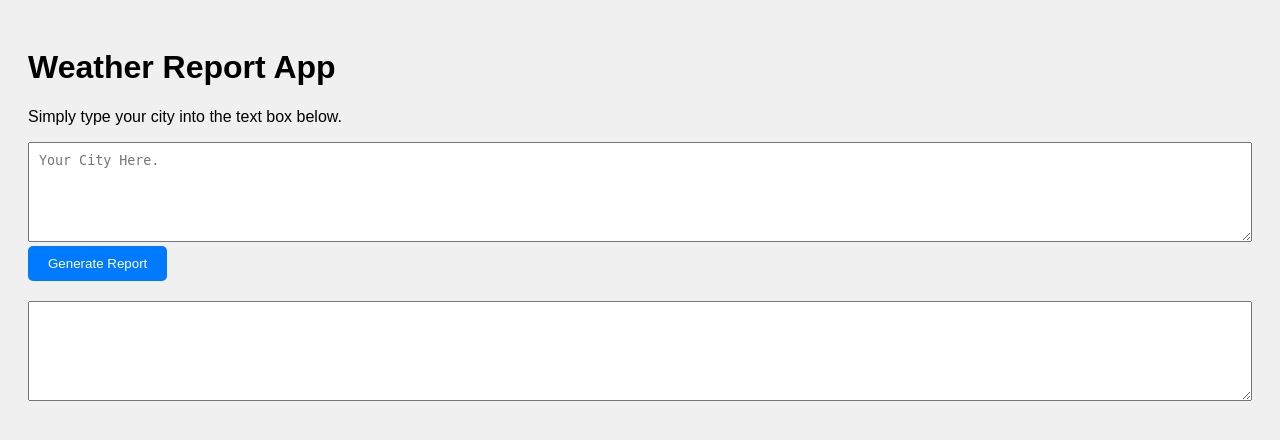
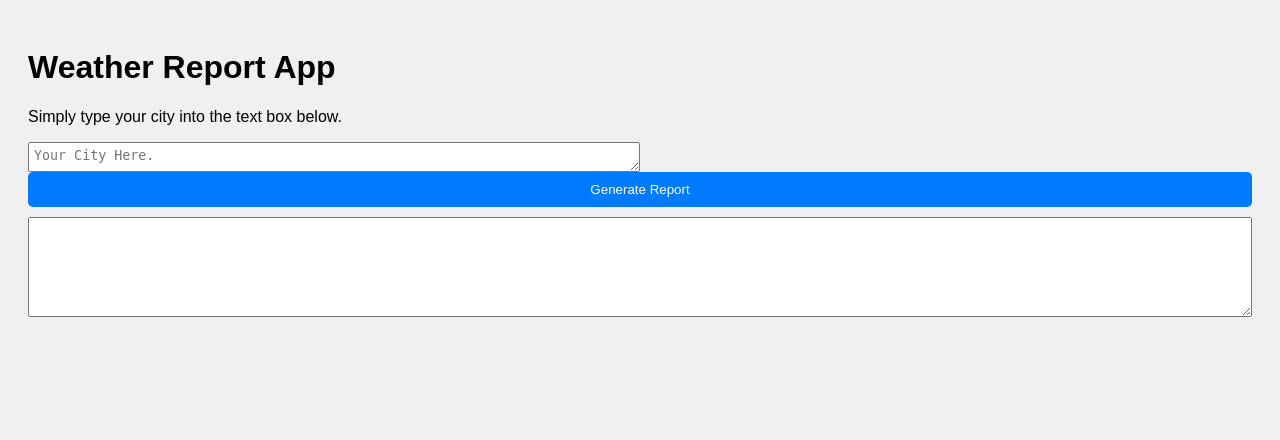
Before and after one commit to kylearbuthnot/WeatherAPI, a Flask app: page / in a window 1280 px wide. Shown: the top 440 px of the page. Run offline with Flask 3, Linux system fonts and the light colour scheme.

Commit message:
grouped elements together, TODO// align button and txtbx

```diff
--- a/static/style.css
+++ b/static/style.css
@@ -11,7 +11,12 @@ body {
   gap: 10px;
 }
 
-.text-box {
+.city-text-box {
+  display: flex;
+  flex-direction: column;
+}
+
+.report-text-box {
   margin-bottom: 10px;
 }
 
@@ -21,6 +26,15 @@ textarea {
   padding: 10px;
   box-sizing: border-box;
 }
+
+#city_name{
+  width: 50%;
+  height: 30px;
+  padding: 5px;
+  box-sizing: border-box;
+}
+
+
 
 #submit-button {
   padding: 10px 20px;
--- a/templates/index.html
+++ b/templates/index.html
@@ -8,16 +8,16 @@
   <link rel="stylesheet" href="../static/style.css"></link>
   </head>
   <body>
-    <h1 id="fade-in-title">Weather Report App</h1>
+<h1 id="fade-in-title">Weather Report App</h1>
     <p> Simply type your city into the text box below.</p>
-    <div class="container">
-      <div class="text-box">
+  <div class="container">
+      <div class="city-text-box">
         <textarea id="city_name" name="city_name" placeholder="Your City Here." maxlength="100000"></textarea>
         <button id="submit-button" class="submit-button" >
           <span class="submit-button-text">Generate Report</span>
         </button>
       </div>
-      <div class="text-box">
+      <div class="report-text-box">
       <textarea id="report" name="report_text" placeholder="Weather will appear here"> </textarea>
       </div>
     </div>
```
